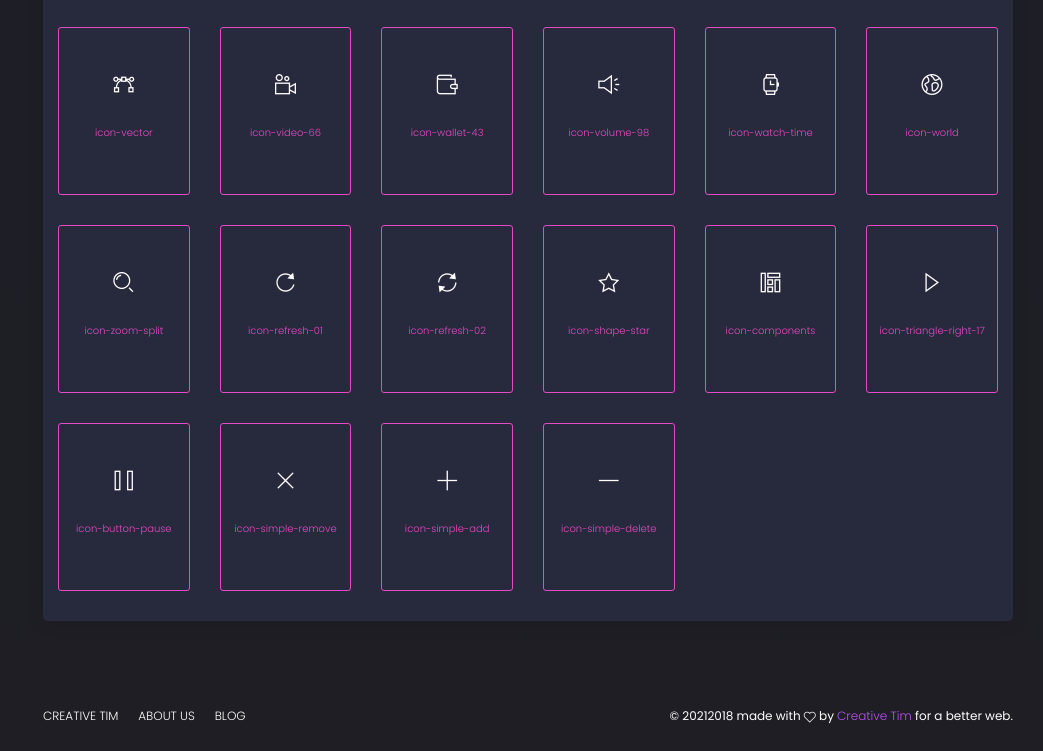
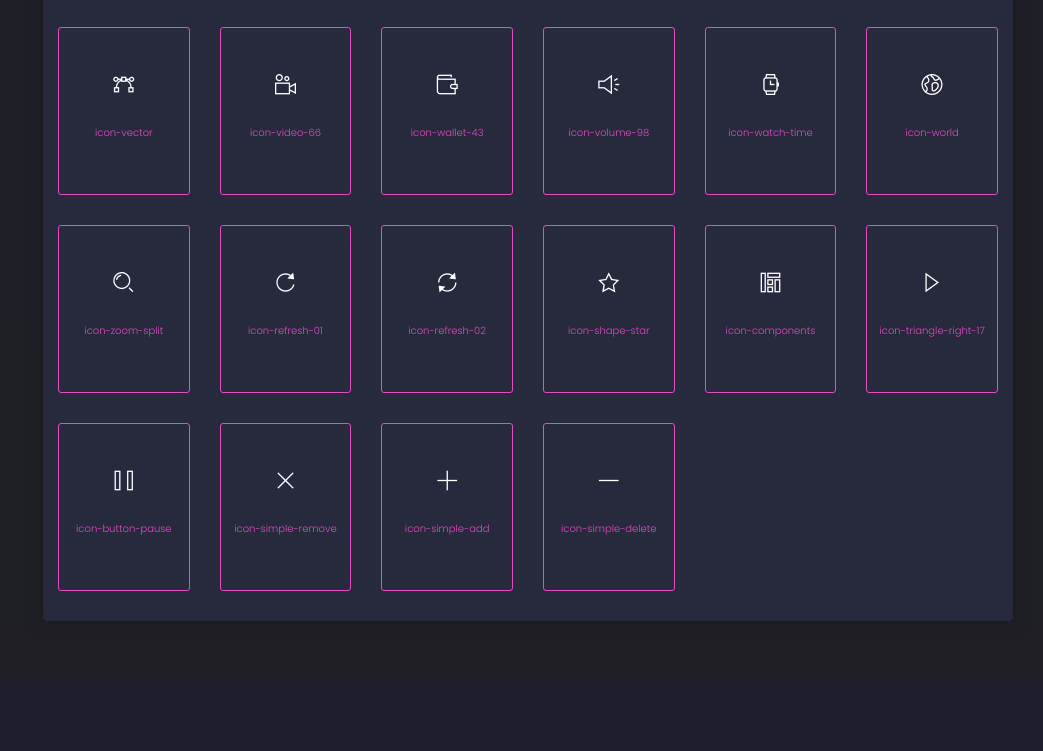
Before and after one commit to ts2972002/ADBMS-Sem-5-, a website: page icons.html in a window 1280 px wide. Shown: the part 2916-3667 px from the top of the page, without its empty margins (237-1280 px from the left). After the commit the page ends 3597 px from the top, so only its background shows below. Drawn offline with Linux system fonts and the light colour scheme; some packages are replaced by stand-ins of ours.

Commit message:
changed footer for icons, index, map and tables

```diff
--- a/icons.html
+++ b/icons.html
@@ -798,34 +798,6 @@
           </div>
         </div>
       </div>
-      <footer class="footer">
-        <div class="container-fluid">
-          <ul class="nav">
-            <li class="nav-item">
-              <a href="javascript:void(0)" class="nav-link">
-                Creative Tim
-              </a>
-            </li>
-            <li class="nav-item">
-              <a href="javascript:void(0)" class="nav-link">
-                About Us
-              </a>
-            </li>
-            <li class="nav-item">
-              <a href="javascript:void(0)" class="nav-link">
-                Blog
-              </a>
-            </li>
-          </ul>
-          <div class="copyright">
-            ©
-            <script>
-              document.write(new Date().getFullYear())
-            </script>2018 made with <i class="tim-icons icon-heart-2"></i> by
-            <a href="javascript:void(0)" target="_blank">Creative Tim</a> for a better web.
-          </div>
-        </div>
-      </footer>
     </div>
   </div>
   <div class="fixed-plugin">
```
Also changed, not shown: index.html (+0 -7 lines), map.html (+0 -28 lines), tables.html (+0 -29 lines).
